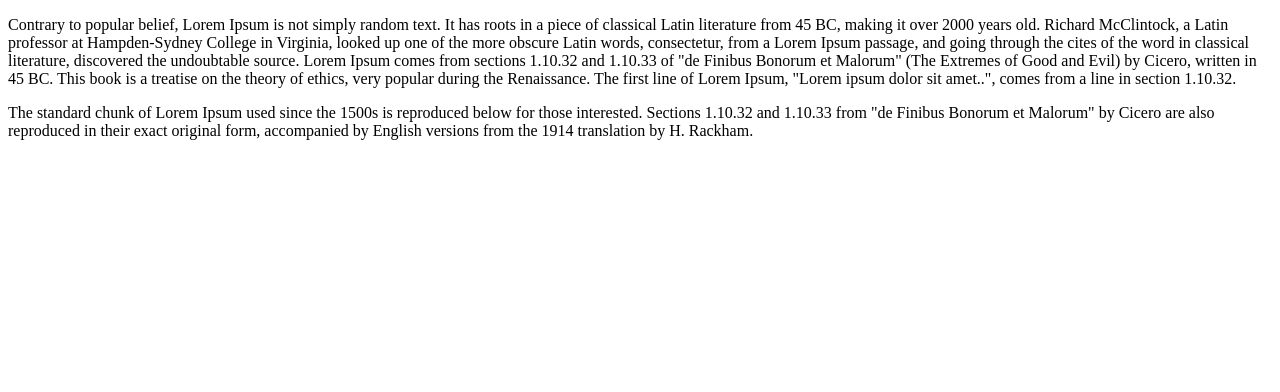
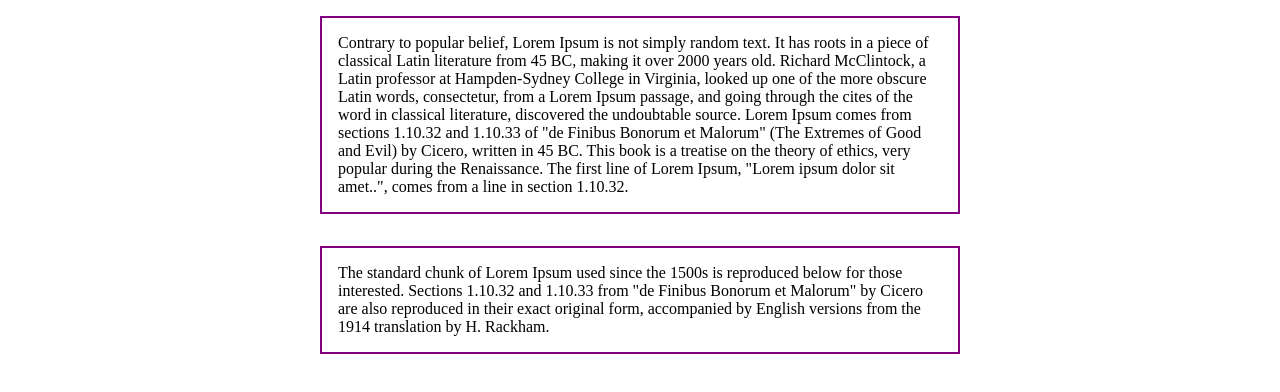
Before and after one commit to ash13ereyes/mmp240, a plain HTML site: page exercise3/exercise3.html in a window 1280 px wide. Drawn offline with Linux system fonts and the light colour scheme.

Commit message:
Add files via upload

```diff
--- a/exercise3/exercise3.html
+++ b/exercise3/exercise3.html
@@ -5,8 +5,13 @@
     <title>Exercise 3</title>
 
     <style>
-
-    /* Type CSS code here */
+      body {width:640px;
+        margin: auto;
+      }
+      p {border: solid 2px purple;
+        margin-bottom: 2em;
+        padding: 1em;
+      }
 
 
     </style>
```
